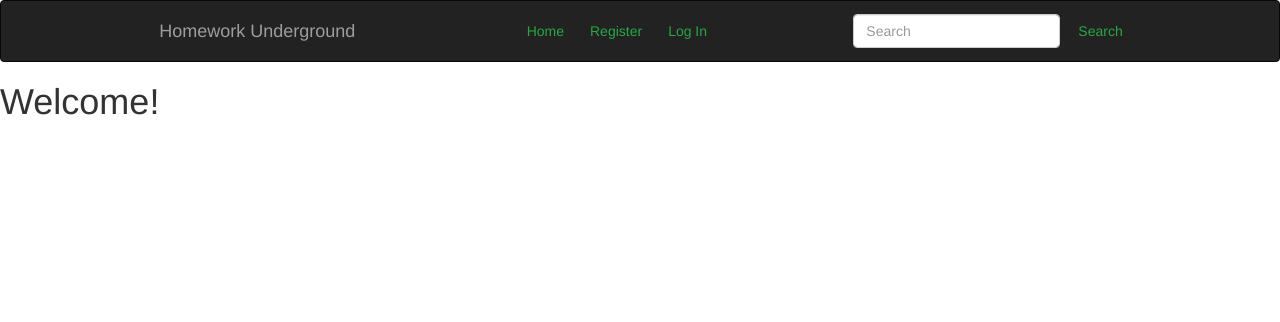
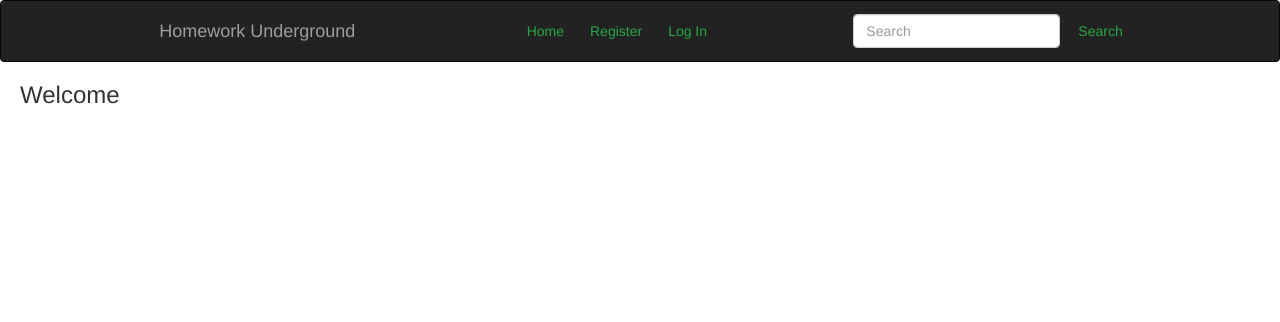
Before and after one commit to ChristianNHill/Group_Fifty_Fun, a PHP site: page /home.php in a window 1280 px wide. Shown: the top 322 px of the page. Run offline with PHP 8.4, Linux system fonts and the light colour scheme; a stand-in replaces the project's code that opens the database connection; some libraries are stand-ins or nearby versions.

Commit message:
freaking out

```diff
--- a/web/home.php
+++ b/web/home.php
@@ -2,10 +2,19 @@
 <html>
 <head>
 </head>
+<style>
+div{
+	margin: 20px;
+}
+</style>
 <body>
 <?php
 require "views/nav.php";
 ?>
-<h1>Welcome!</h1>
+<div>
+	<h3>Welcome</h3>
+	<ol>
+	</ol>
+</div>
 </body>
 </html>
```
